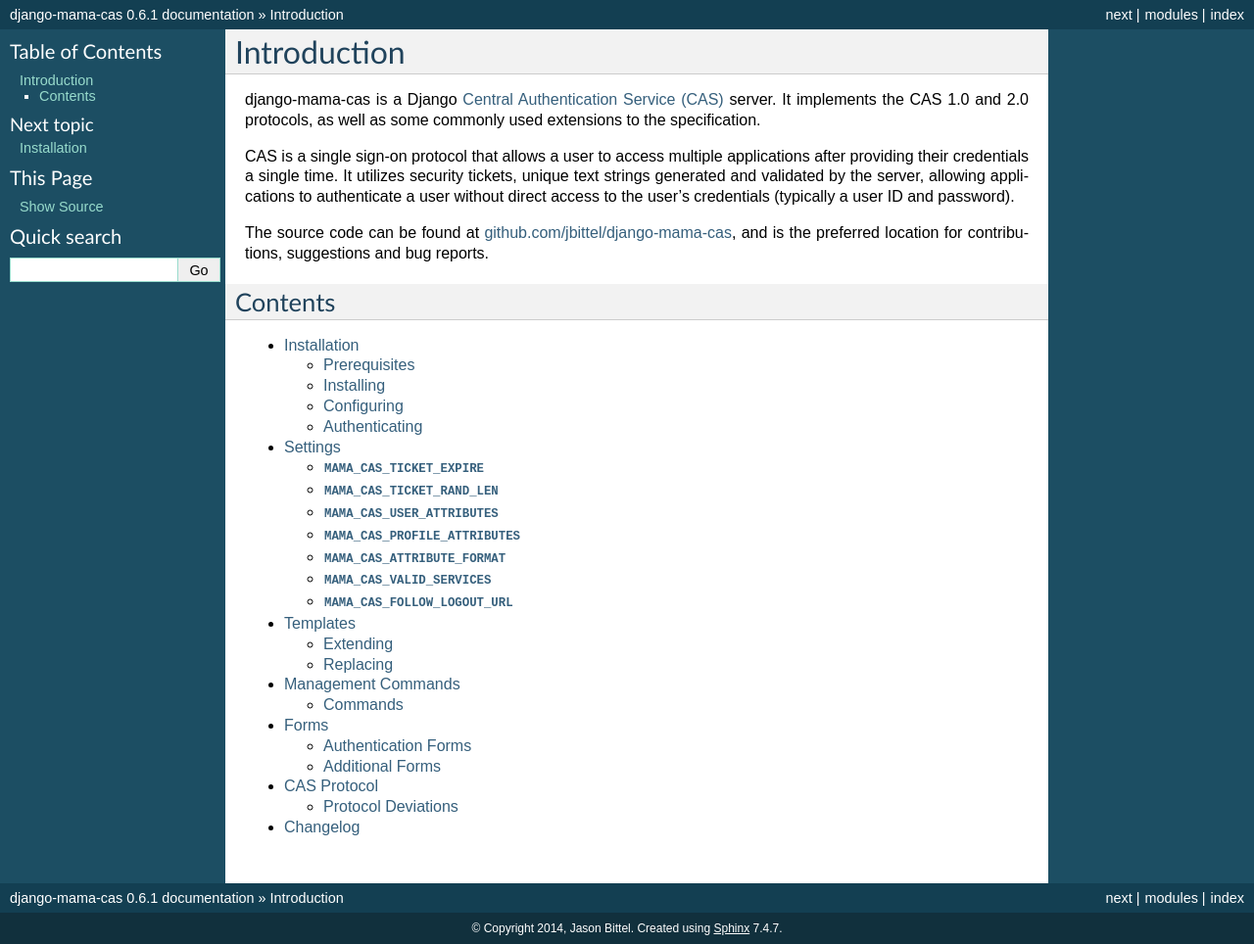
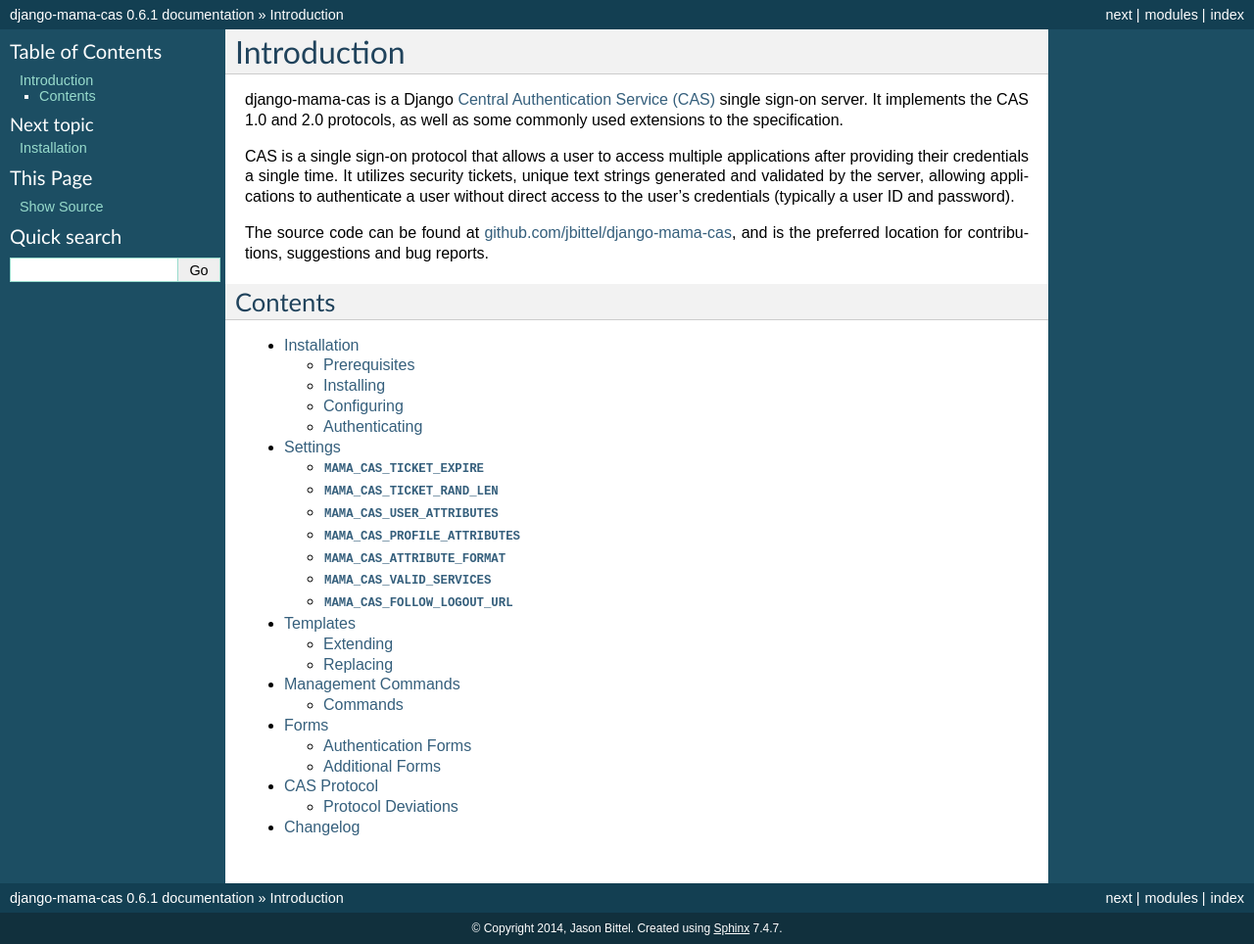
Before and after one commit to jbittel/django-mama-cas, a Sphinx documentation site: the page built from docs/index.rst, in a window 1280 px wide. Shown: the whole page at 98% size. Built offline with Sphinx 7.4.7, drawn with Linux system fonts in a browser that asks for light colours.

Commit message:
Tweak documentation

```diff
--- a/README.rst
+++ b/README.rst
@@ -1,9 +1,9 @@
 django-mama-cas
 ===============
 
-django-mama-cas is a Django `Central Authentication Service (CAS)`_ server.
-It implements the CAS 1.0 and 2.0 protocols, as well as some commonly used
-extensions to the specification.
+django-mama-cas is a Django `Central Authentication Service (CAS)`_ single
+sign-on server. It implements the CAS 1.0 and 2.0 protocols, as well as some
+commonly used extensions to the specification.
 
 CAS is a single sign-on protocol that allows a user to access multiple
 applications after providing their credentials a single time. It utilizes
--- a/docs/index.rst
+++ b/docs/index.rst
@@ -6,9 +6,9 @@
 Introduction
 ============
 
-django-mama-cas is a Django `Central Authentication Service (CAS)`_ server.
-It implements the CAS 1.0 and 2.0 protocols, as well as some commonly used
-extensions to the specification.
+django-mama-cas is a Django `Central Authentication Service (CAS)`_ single
+sign-on server. It implements the CAS 1.0 and 2.0 protocols, as well as some
+commonly used extensions to the specification.
 
 CAS is a single sign-on protocol that allows a user to access multiple
 applications after providing their credentials a single time. It utilizes
--- a/docs/installation.rst
+++ b/docs/installation.rst
@@ -86,11 +86,6 @@
        (r'^cas/', include('mama_cas.urls')),
    )
 
-.. note::
-
-   Changing the URL patterns within ``mama_cas.urls`` is not recommended as
-   it will likely break standard CAS behavior.
-
 Sessions
 ~~~~~~~~
 
```
